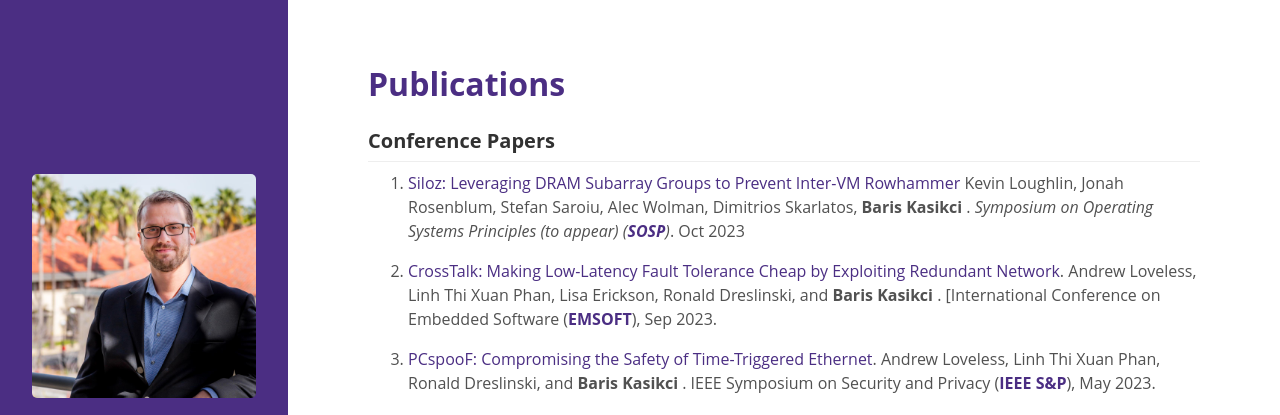
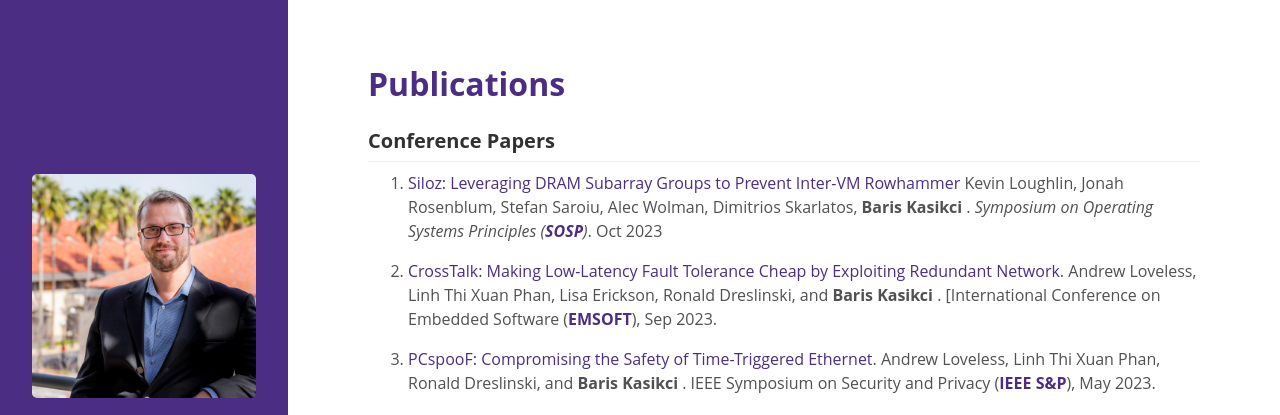
Before and after one commit to kasikci/kasikci.github.io, a Jekyll site: the page built from publications.md, in a window 1280 px wide and 900 px high. Shown: the top 415 px of the window. Built offline with Jekyll 4.4.1, drawn with Linux system fonts in a browser that asks for light colours.

Commit message:
publications fix

```diff
--- a/publications.md
+++ b/publications.md
@@ -6,7 +6,7 @@ title: Publications
 ### Conference Papers
 <hr>
 
-1. [Siloz: Leveraging DRAM Subarray Groups to Prevent Inter-VM Rowhammer]({{site.baseurl}}public/siloz.pdf) Kevin Loughlin, Jonah Rosenblum, Stefan Saroiu, Alec Wolman, Dimitrios Skarlatos, <b> Baris Kasikci </b>. *Symposium on Operating Systems Principles (to appear) ([**SOSP**](https://sosp2023.mpi-sws.org/))*. Oct 2023
+1. [Siloz: Leveraging DRAM Subarray Groups to Prevent Inter-VM Rowhammer]({{site.baseurl}}public/siloz.pdf) Kevin Loughlin, Jonah Rosenblum, Stefan Saroiu, Alec Wolman, Dimitrios Skarlatos, <b> Baris Kasikci </b>. *Symposium on Operating Systems Principles ([**SOSP**](https://sosp2023.mpi-sws.org/))*. Oct 2023
 
 1. [CrossTalk: Making Low-Latency Fault Tolerance Cheap by
 Exploiting Redundant Network]({{site.baseurl}}public/crosstalk.pdf). Andrew Loveless, Linh Thi Xuan Phan, Lisa Erickson, Ronald Dreslinski, and <b> Baris Kasikci </b>. [International Conference on Embedded Software ([**EMSOFT**](https://esweek.org/emsoft/)), Sep 2023.
```
